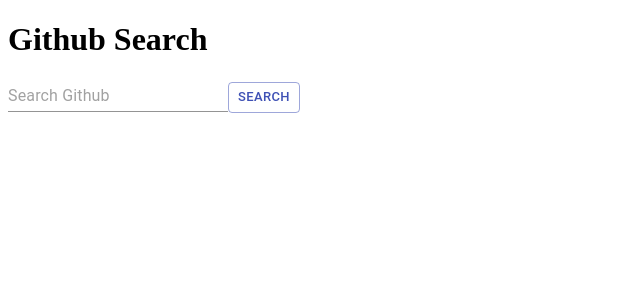
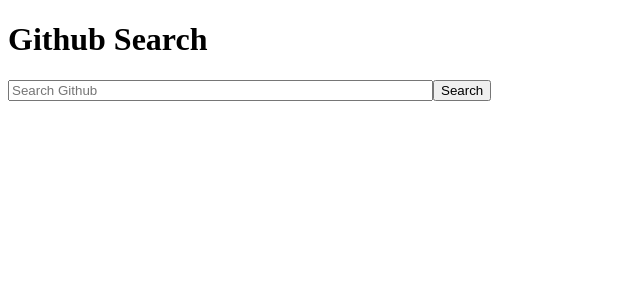
Before and after one commit to monacook/Search-Github, a React (Create React App) app in the folder search-github/: page / in a window 1280 px wide. Shown: the top 300 px of the page, without its empty margins (0-640 px from the left). Built offline with nearby package versions, Linux system fonts and the light colour scheme.

Commit message:
Removed materialcss and set up form

```diff
--- a/search-github/package.json
+++ b/search-github/package.json
@@ -3,7 +3,6 @@
   "version": "0.1.0",
   "private": true,
   "dependencies": {
-    "@material-ui/core": "^4.11.2",
     "@octokit/core": "^3.2.4",
     "@testing-library/jest-dom": "^5.11.4",
     "@testing-library/react": "^11.1.0",
--- a/search-github/src/App.js
+++ b/search-github/src/App.js
@@ -1,18 +1,15 @@
 import React from 'react';
-import Input from '@material-ui/core/Input';
-import Button from '@material-ui/core/Button';
 // import { Octokit } from "@octokit/core";
 
 class App extends React.Component {
-
   render(){
     return (
       <div className="ui segment">
                 <form onSubmit={this.onFormSubmit} className="ui form">
                     <div className="field">
                         <h1>Github Search</h1>
-                        <Input type="text" value="" placeholder="Search Github"/>
-                        <Button variant="outlined" color="primary" size="small">Search</Button>
+                        <input type="text" value="" placeholder="Search Github" size="50"/>
+                        <button variant="outlined" color="primary" size="small">Search</button>
                     </div>
                 </form>
             </div>
```
Also changed, not shown: 2 other files (tests, documents, lock files or other folders).
